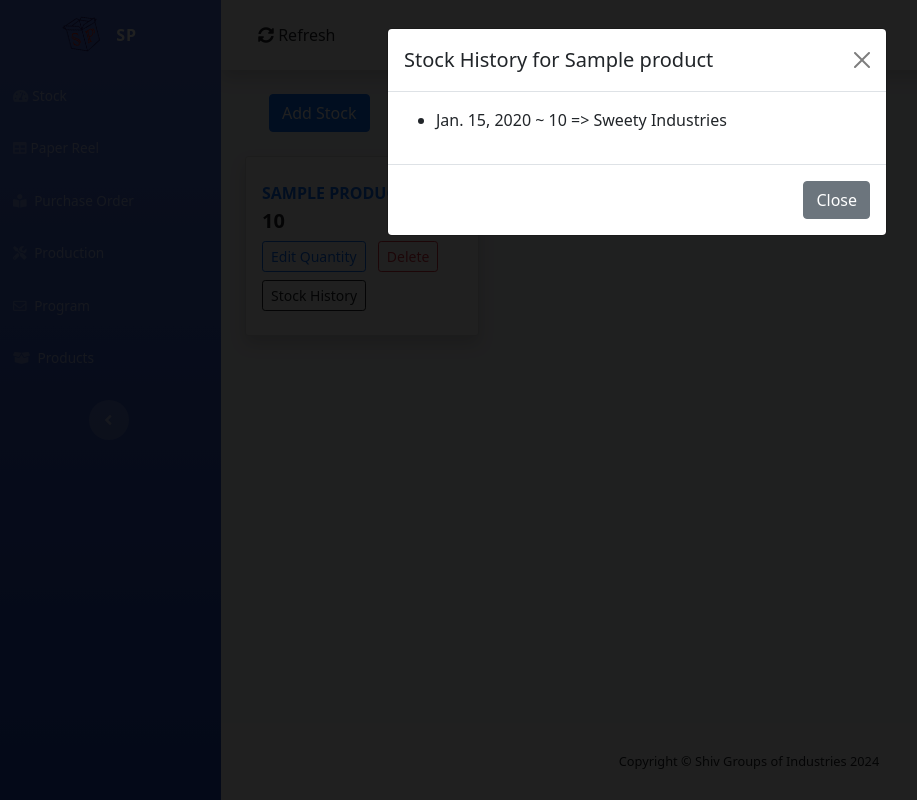
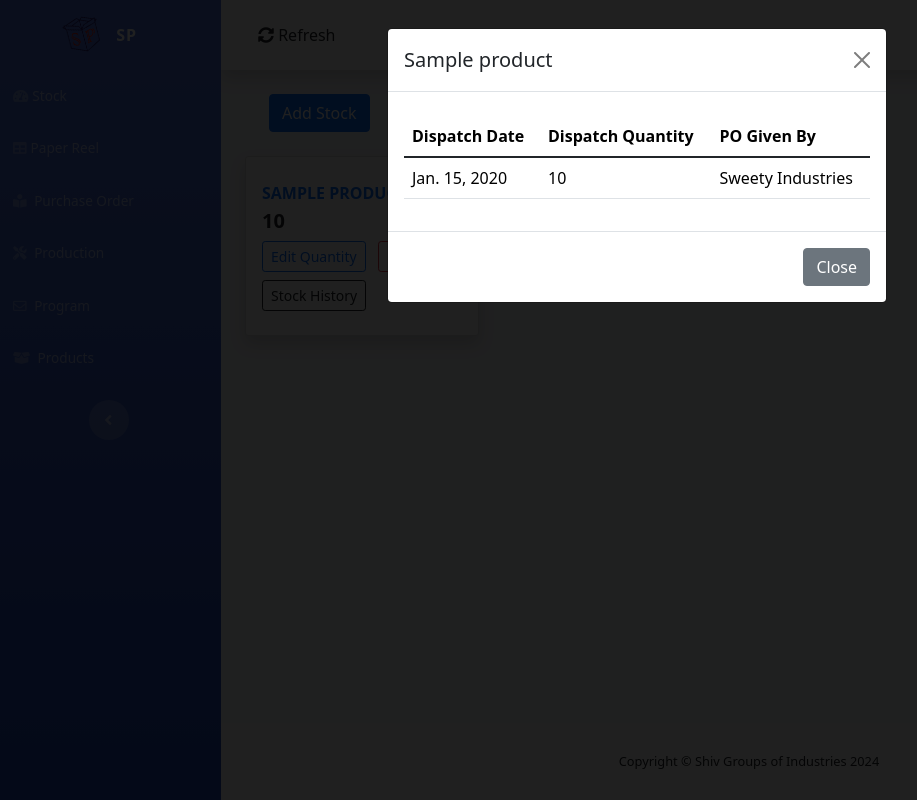
Before and after one commit to JANMAY007/SGIWebsite, a Django app: page / in a window 1280 px wide, after a click on "Stock History". Shown: the whole page, without its empty margins (3-920 px from the left). Run offline with Django 5.2, Linux system fonts and the light colour scheme; a user stored in the database is signed in; tables that the repository leaves empty hold one stand-in row (values such as "Sample post"); some libraries are stand-ins or nearby versions.

Commit message:
Added Stock History as table to stocks

```diff
--- a/templates/index.html
+++ b/templates/index.html
@@ -101,18 +101,31 @@
                 <div class="modal-dialog">
                     <div class="modal-content">
                         <div class="modal-header">
-                            <h5 class="modal-title" id="historyModalLabel{{ forloop.counter }}">Stock History
-                                for {{ stock.product__product_name }}</h5>
+                            <h5 class="modal-title"
+                                id="historyModalLabel{{ forloop.counter }}">{{ stock.product__product_name }}</h5>
                             <button type="button" class="btn-close" data-bs-dismiss="modal" aria-label="Close"></button>
                         </div>
                         <div class="modal-body">
-                            {% for dispatch in stock.dispatches %}
-                                <ul>
-                                    <li>
-                                        {{ dispatch.dispatch_date }} ~ {{ dispatch.dispatch_quantity }} => {{ dispatch.po__po_given_by }}
-                                    </li>
-                                </ul>
-                            {% endfor %}
+                            <div class="table table-responsive mt-2" id="historyTable" role="grid">
+                                <table class="table my-0" id="historyTable">
+                                    <thead>
+                                    <tr>
+                                        <th>Dispatch Date</th>
+                                        <th>Dispatch Quantity</th>
+                                        <th>PO Given By</th>
+                                    </tr>
+                                    </thead>
+                                    <tbody>
+                                    {% for dispatch in stock.dispatches %}
+                                        <tr>
+                                            <td>{{ dispatch.dispatch_date }}</td>
+                                            <td>{{ dispatch.dispatch_quantity }}</td>
+                                            <td>{{ dispatch.po__po_given_by }}</td>
+                                        </tr>
+                                    {% endfor %}
+                                    </tbody>
+                                </table>
+                            </div>
                         </div>
                         <div class="modal-footer">
                             <button type="button" class="btn btn-secondary" data-bs-dismiss="modal">Close</button>
```
